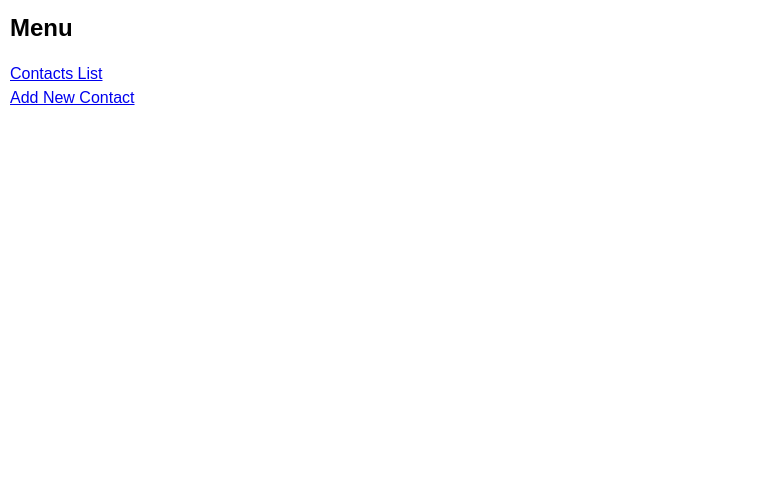
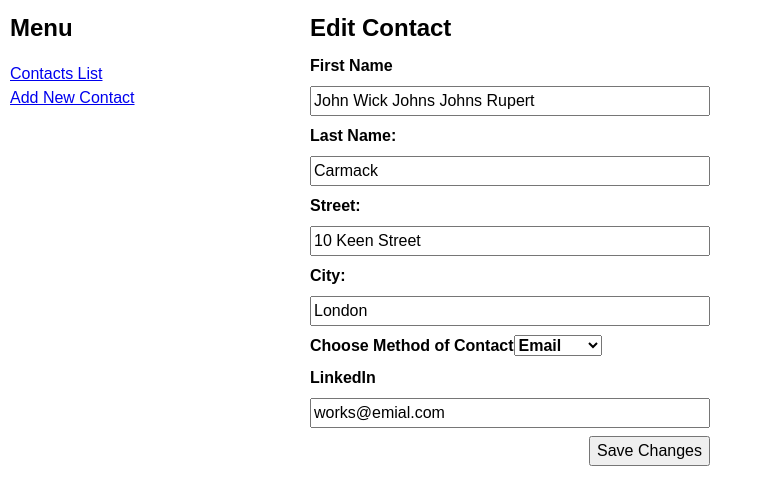
Before and after one commit to boolean-uk/react-address-book, a React (Create React App) app: page /contacts/1/edit in a window 1280 px wide. Shown: the top 504 px of the page, without its empty margins (0-763 px from the left). Built offline with nearby package versions, Linux system fonts and the light colour scheme; data requests are answered from the project's data file.

Commit message:
completed edit/ext3

```diff
--- a/db/db.json
+++ b/db/db.json
@@ -1,11 +1,13 @@
 {
   "contacts": [
     {
-      "id": 1,
-      "firstName": "John",
+      "firstName": "John Wick Johns Johns Rupert",
       "lastName": "Carmack",
       "street": "10 Keen Street",
-      "city": "London"
+      "city": "London",
+      "contact": "LinkedIn",
+      "contactDetails": "works@emial.com",
+      "id": 1
     },
     {
       "id": 2,
@@ -38,21 +40,21 @@
       "id": 5
     },
     {
-      "firstName": "ava",
+      "firstName": "ava James",
       "lastName": "yoyo",
-      "street": "14",
+      "street": "15",
       "city": "rose",
       "contact": "Email",
       "contactDetails": "bak@idjw.com",
       "id": 6
     },
     {
-      "firstName": "jskab",
-      "lastName": "asljbnsacla",
-      "street": "jksbxas,",
-      "city": "sjbxlabx",
-      "contact": "LinkedIn",
-      "contactDetails": "sanx ask",
+      "firstName": "jacob",
+      "lastName": "brown",
+      "street": "15",
+      "city": "wells",
+      "contact": "Twitter",
+      "contactDetails": "yop@emisna",
       "id": 7
     },
     {
--- a/src/App.js
+++ b/src/App.js
@@ -3,6 +3,7 @@ import { Link, Route, Routes } from "react-router-dom"
 import ContactsList from "./components/ContactsList"
 import ContactsAdd from "./components/ContactsAdd"
 import ContactsView from "./components/ContactsView"
+import EditContact from "./components/EditContact"
 import "./styles/styles.css"
 
 export default function App() {
@@ -30,6 +31,7 @@ export default function App() {
           <Route path="/" element={<ContactsList contacts={contacts}/>} />
           <Route path="/contacts/add" element={<ContactsAdd setContacts={setContacts} contacts={contacts}/>} />
           <Route path="/contacts/:id" element={<ContactsView/>} />
+          <Route path="/contacts/:id/edit" element={<EditContact setContacts={setContacts} contacts={contacts}/>} />
         </Routes>
       </main>
     </>
--- a/src/components/ContactsList.js
+++ b/src/components/ContactsList.js
@@ -21,6 +21,7 @@ function ContactsList(props) {
               <Link to={`/contacts/${contact.id}`} state={{contact: contacts}}>
                 <p>View</p>
               </Link>
+              <Link to={`/contacts/${contact.id}/edit`}>Edit</Link>
             </li>
           )
         })}
--- /dev/null
+++ b/src/components/EditContact.js
@@ -0,0 +1,138 @@
+import React from 'react'
+import {useParams, useNavigate} from "react-router-dom"
+import { useState, useEffect } from "react"
+
+export default function EditContact(props) {
+    const [contactEdit, setContactEdit] = useState([])
+    const params = useParams()
+    const navigate = useNavigate()
+    const {setContacts, contacts} = props
+
+
+    useEffect(() => {
+        fetch(`http://localhost:4000/contacts/${params.id}`)
+        .then((res) => res.json())
+        .then((data) => setContactEdit(data))
+      }, [params])
+
+
+function handleChange(event) {
+    const name = event.target.name
+    const value = event.target.value
+    setContactEdit({...contactEdit, [name]: value})
+}
+
+console.log(contactEdit)
+
+function handelSubmit(event) {
+    event.preventDefault()
+
+    const options = {
+        method: 'PUT',
+        headers : {
+            'Content-Type' : 'application/json'
+          },
+          body: JSON.stringify({
+              firstName: contactEdit.firstName,
+              lastName: contactEdit.lastName,
+              street: contactEdit.street,
+              city: contactEdit.city,
+              contact: contactEdit.contact,
+              contactDetails: contactEdit.contactDetails,
+          })
+    }
+
+    fetch(`http://localhost:4000/contacts/${params.id}`, options)
+    .then(function (response) {
+        return response.json()
+    }).then(function(json) {
+        console.log("Updated:", json)
+        const contactArr = [...contacts]
+        for(let i=0; i<contactArr.length; i++) {
+            if(contactArr[i].id === json.id) {
+                contactArr.splice(i,1,json)
+            }
+        }
+        setContacts(contactArr)
+    })
+    navigate("/")
+}
+
+
+  return (
+    <form className="form-stack contact-form" onSubmit={handelSubmit}>
+      <h2>Edit Contact</h2>
+
+      <label htmlFor="firstName">First Name</label>
+      <input
+        id="firstName"
+        name="firstName"
+        type="text"
+        value={contactEdit.firstName}
+        onChange={handleChange}
+        required
+      />
+
+      <label htmlFor="lastName">Last Name:</label>
+      <input
+        id="lastName"
+        name="lastName"
+        type="text"
+        value={contactEdit.lastName}
+        onChange={handleChange}
+        required
+      />
+
+      <label htmlFor="street">Street:</label>
+      <input
+        id="street"
+        name="street"
+        type="text"
+        value={contactEdit.street}
+        onChange={handleChange}
+        required
+      />
+
+      <label htmlFor="city">City:</label>
+      <input
+        id="city"
+        name="city"
+        type="text"
+        value={contactEdit.city}
+        onChange={handleChange}
+        required
+      />
+
+      <label>
+        Choose Method of Contact
+        <select
+          id="contact"
+          name="contact"
+          type="radio"
+          onChange={handleChange}
+          required
+        >
+          <option >Email</option>
+          <option >LinkedIn</option>
+          <option >Twitter</option>
+        </select>
+      </label>
+
+      <label htmlFor="contactDetails">{contactEdit.contact}</label>
+      <input
+        id="contactDetails"
+        name="contactDetails"
+        type={contactEdit.contact}
+        value={contactEdit.contactDetails}
+        onChange={handleChange}
+        required
+      />
+
+      <div className="actions-section">
+        <button className="button blue" type="submit">
+          Save Changes
+        </button>
+      </div>
+    </form>
+  )
+}
```
